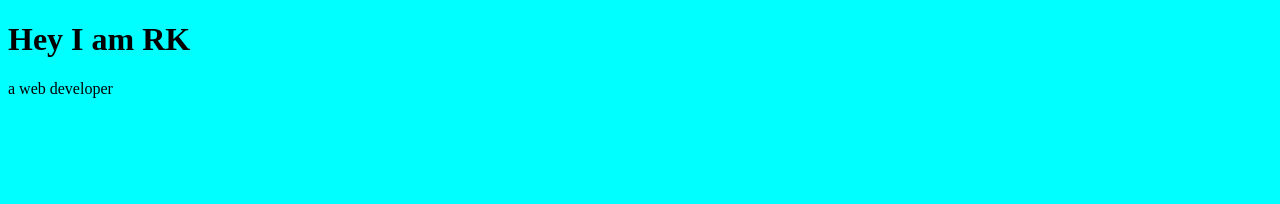
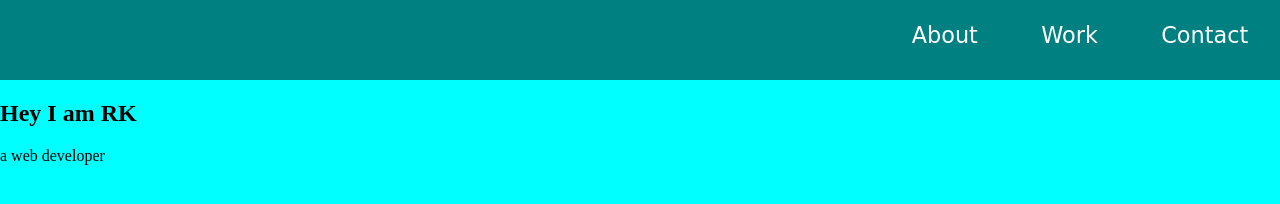
Before and after one commit to ramesh-km/fcc-portfolio-webpage, a plain HTML site: page index.html in a window 1280 px wide. Drawn offline with Linux system fonts and the light colour scheme.

Commit message:
navbar completed

```diff
--- a/index.html
+++ b/index.html
@@ -6,14 +6,19 @@
     </head>
     <body>
         <header>
-            <nav id="navbar"></nav>
-            <div>
-                <h1>Hey I am RK</h1>
-                <p>a web developer</p>
-            </div>
+            <nav id="navbar">
+                <a class="navbar-item" href="#welcome-section">About</a>
+                <a class="navbar-item" href="#projects">Work</a>
+                <a class="navbar-item" href="#contacts">Contact</a>
+            </nav>
         </header>
         <main>
-            <section id="welcome-section"></section>
+            <section id="welcome-section">
+                <div>
+                    <h1>Hey I am RK</h1>
+                    <p>a web developer</p>
+                </div>
+            </section>
             <section id="projects"></section>
             <section id="contacts"></section>
         </main>
--- a/main.css
+++ b/main.css
@@ -1,4 +1,35 @@
 html, body  {
     background-color: aqua;
     box-sizing: border-box;
+    margin: 0px;
 }
+
+header  {
+    height: 80px;
+    /* border: 2px solid black; */
+    background-color: teal;
+}
+
+#navbar {
+    /* border: 2px solid gold; */
+    height: 100%;
+    width: 400px;
+    margin-left: auto;
+    display: flex;
+    align-items: center;
+    justify-content: space-around;
+}
+
+.navbar-item    {
+    text-decoration: none;
+    font-size: 1.4em;
+    color: white;
+    height: 100%;
+    padding: 1em;
+    box-sizing: border-box;
+    font-family: cursive;
+}
+
+.navbar-item:hover  {
+    background-color: blue;
+}
```
